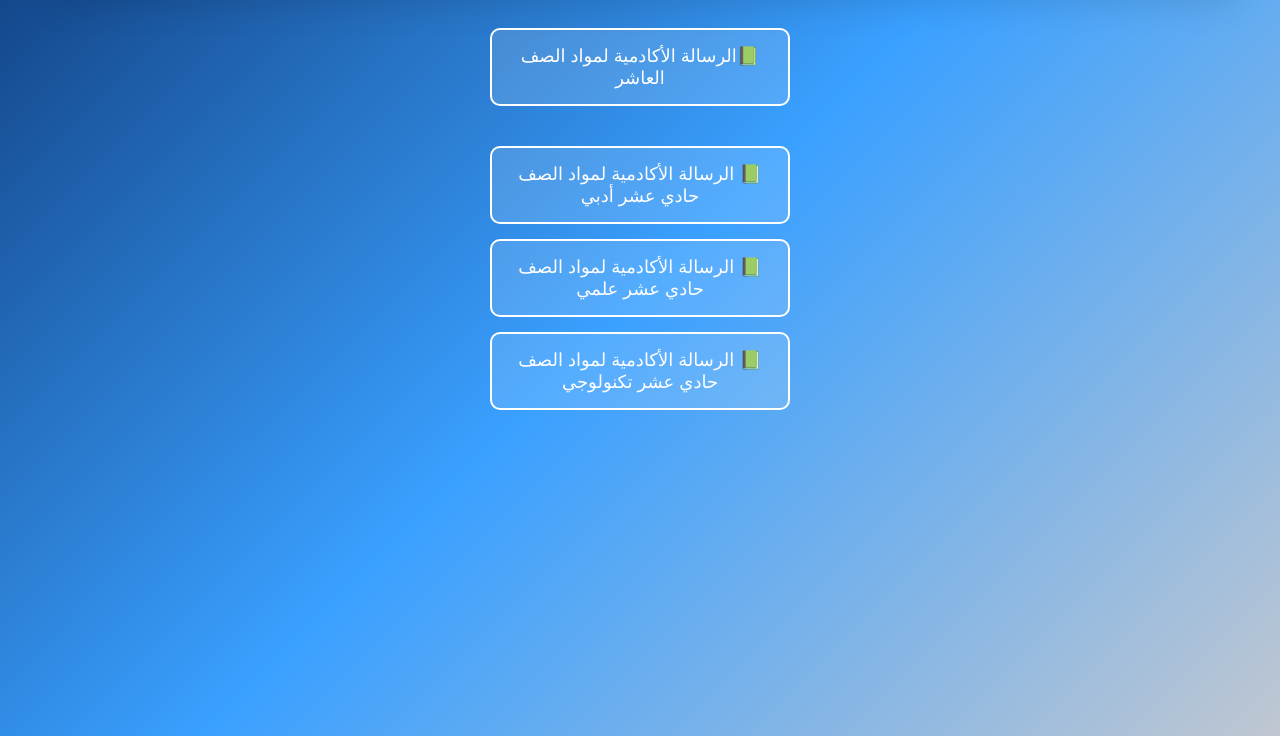
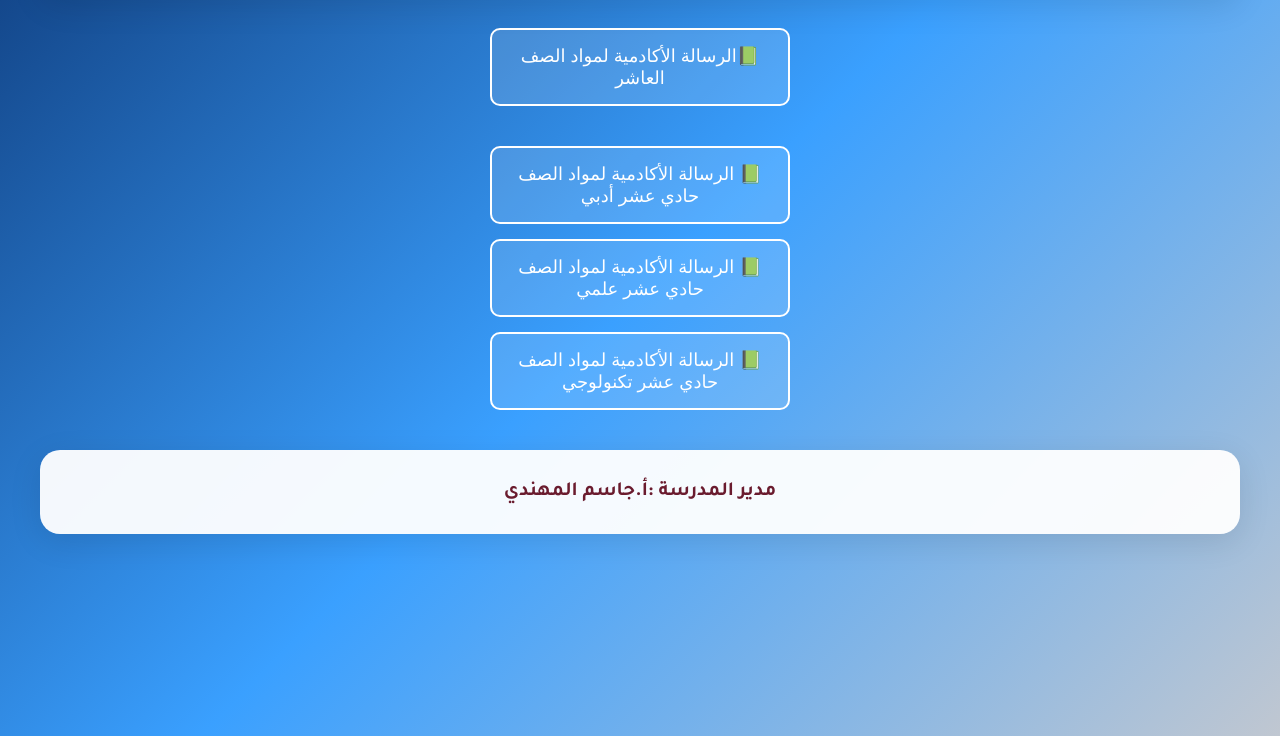
Before and after one commit to sofienlachheb/student-kit, a plain HTML site: page message.html in a window 1280 px wide. Shown: the part 144-880 px from the top of the page. Drawn offline with Linux system fonts and the light colour scheme.

Commit message:
Update message.html

```diff
--- a/message.html
+++ b/message.html
@@ -6,7 +6,7 @@
   <title>الرسالة الأكاديمية - الصفوف</title>
   <link href="https://fonts.googleapis.com/css2?family=Tajawal:wght@400;700&display=swap" rel="stylesheet">
   <style>
-   @media (max-width: 768px) {
+    @media (max-width: 768px) {
   .logo-container {
     flex-direction: column;
     gap: 10px;
@@ -16,7 +16,6 @@
     max-width: 100px;
   }
 }
-
 
     body {
       font-family: 'Tajawal', sans-serif;
@@ -222,7 +221,11 @@
               </tbody>
             </table>
           </div>
+    <!-- Footer -->
+    <div class="footer">
 
+      <div><p  class="footer-text"   style="color:#6A1B2E">مدير المدرسة :أ.جاسم المهندي</p></div>
+    </div>
 
 </div>
 
```
